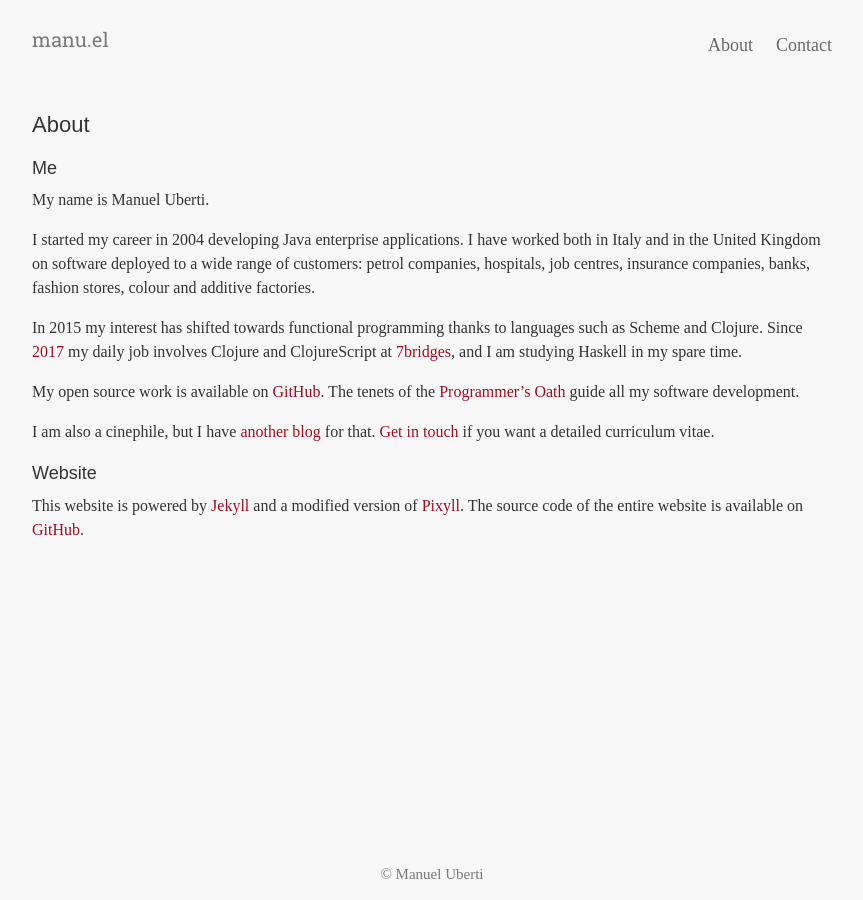
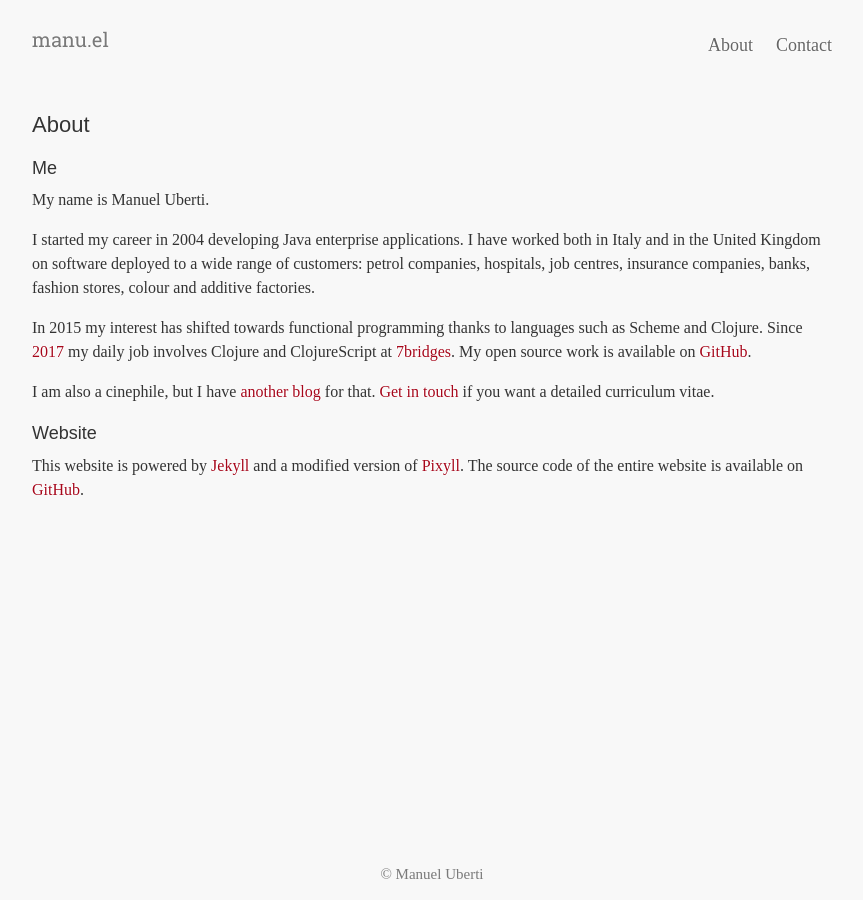
Before and after one commit to manuel-uberti/manuel-uberti.github.io, a Jekyll site: the page built from about.md, in a window 1280 px wide. Shown: the whole page, without its empty margins (208-1071 px from the left). Built offline with Jekyll 4.4.1, drawn with Linux system fonts in a browser that asks for light colours; some web fonts are replaced.

Commit message:
Shorten personal info

```diff
--- a/about.md
+++ b/about.md
@@ -17,13 +17,8 @@ companies, banks, fashion stores, colour and additive factories.
 In 2015 my interest has shifted towards functional programming thanks to
 languages such as Scheme and Clojure. Since
 [2017](https://manuel-uberti.github.io/programming/2017/03/12/anewjob/) my daily
-job involves Clojure and ClojureScript at [7bridges](https://7bridges.eu/), and
-I am studying Haskell in my spare time.
-
-My open source work is available on [GitHub](https://github.com/manuel-uberti).
-The tenets of the
-[Programmer’s Oath](https://github.com/Widdershin/programmers-oath) guide all my
-software development.
+job involves Clojure and ClojureScript at [7bridges](https://7bridges.eu/). My
+open source work is available on [GitHub](https://github.com/manuel-uberti).
 
 I am also a cinephile, but I have [another blog](https://www.filmsinwords.eu)
 for that. [Get in touch](https://manuel-uberti.github.io/contact/) if you want a
```
